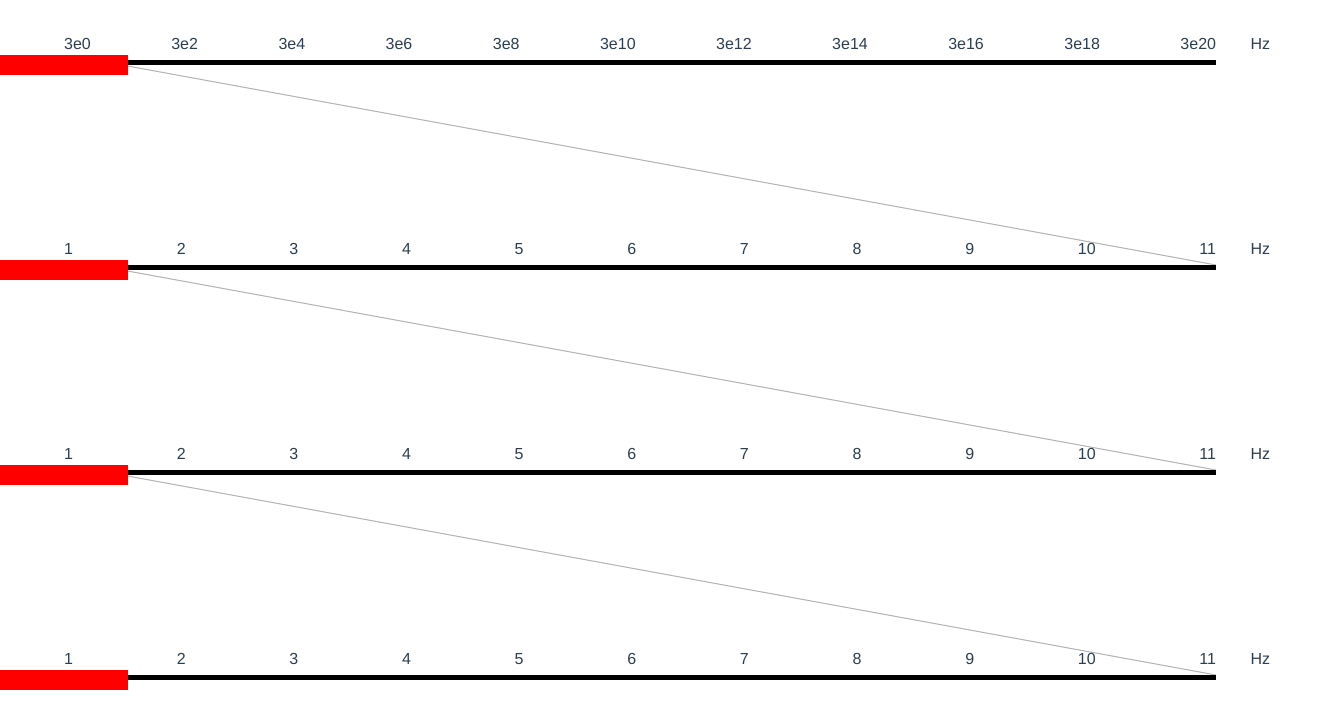
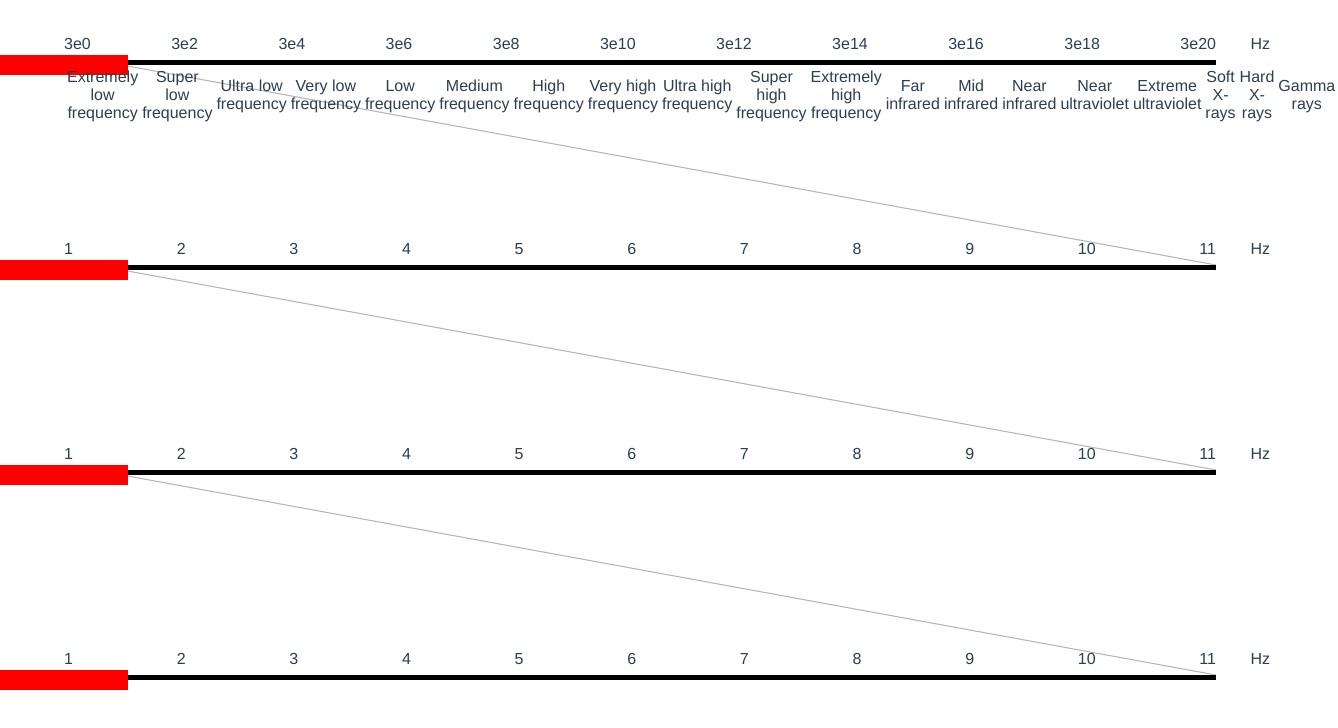
Before and after one commit to apclemens/em_spectrum_source, a Vue app: page / in a window 1280 px wide. Shown: the top 728 px of the page, 1338 px wide, since content can reach past the window. Built offline with nearby package versions, Linux system fonts and the light colour scheme.

Commit message:
add class list

```diff
--- a/src/components/Bar.vue
+++ b/src/components/Bar.vue
@@ -2,10 +2,15 @@
     <div class="bar-container" v-on:mousemove="movePreview">
         <div class="bar"></div>
         <Preview v-bind:leftPos="leftPos"/>
+        <div class="between">
         <Guider
              v-if="scale != '3'"
              v-bind:leftPos="leftPos"
         />
+        <ClassList
+             v-if="scale == '0'"
+         />
+        </div>
         <Markings
              v-bind:markingsList="markingsList"
              v-if="scale != '3'"
@@ -17,6 +22,7 @@
 import Preview from './Preview.vue'
 import Guider from './Guider.vue'
 import Markings from './Markings.vue'
+import ClassList from './ClassList.vue'
 
 export default {
     name: 'Bar',
@@ -25,6 +31,7 @@ export default {
         Preview,
         Guider,
         Markings,
+        ClassList,
     },
     data() {
         return {
@@ -48,4 +55,10 @@ export default {
     background-color: black;
     margin: auto;
 }
+.between {
+    position: relative;
+    height: 200px;
+    width: 90%;
+    margin: auto;
+}
 </style>
--- /dev/null
+++ b/src/components/ClassList.vue
@@ -0,0 +1,79 @@
+<template>
+    <div class="classlist">
+        <table>
+            <tr>
+                <td width="5%">
+                    Extremely low frequency
+                </td>
+                <td width="5%">
+                    Super low frequency
+                </td>
+                <td width="5%">
+                    Ultra low frequency
+                </td>
+                <td width="5%">
+                    Very low frequency
+                </td>
+                <td width="5%">
+                    Low frequency
+                </td>
+                <td width="5%">
+                    Medium frequency
+                </td>
+                <td width="5%">
+                    High frequency
+                </td>
+                <td width="5%">
+                    Very high frequency
+                </td>
+                <td width="5%">
+                    Ultra high frequency
+                </td>
+                <td width="5%">
+                    Super high frequency
+                </td>
+                <td width="5%">
+                    Extremely high frequency
+                </td>
+                <td width="5%">
+                    Far infrared
+                </td>
+                <td width="5%">
+                    Mid infrared
+                </td>
+                <td width="5%">
+                    Near infrared
+                </td>
+                <td width="5%">
+                    Near ultraviolet
+                </td>
+                <td width="5%">
+                    Extreme ultraviolet
+                </td>
+                <td width="5%">
+                    Soft X-rays
+                </td>
+                <td width="5%">
+                    Hard X-rays
+                </td>
+                <td width="5%">
+                    Gamma rays
+                </td>
+            </tr>
+        </table>
+    </div>
+</template>
+
+<script>
+export default {
+    name: 'ClassList',
+}
+</script>
+
+<style>
+.classlist {
+    position: absolute;
+    width: 100%;
+    height: 100%;
+}
+</style>
--- a/src/components/Guider.vue
+++ b/src/components/Guider.vue
@@ -19,10 +19,9 @@ export default {
 
 <style>
 .guider {
-    position: relative;
-    height: 200px;
-    width: 90%;
-    margin: auto;
+    position: absolute;
+    height: 100%;
+    width: 100%;
 }
 .box {
     height: 100%;
```
